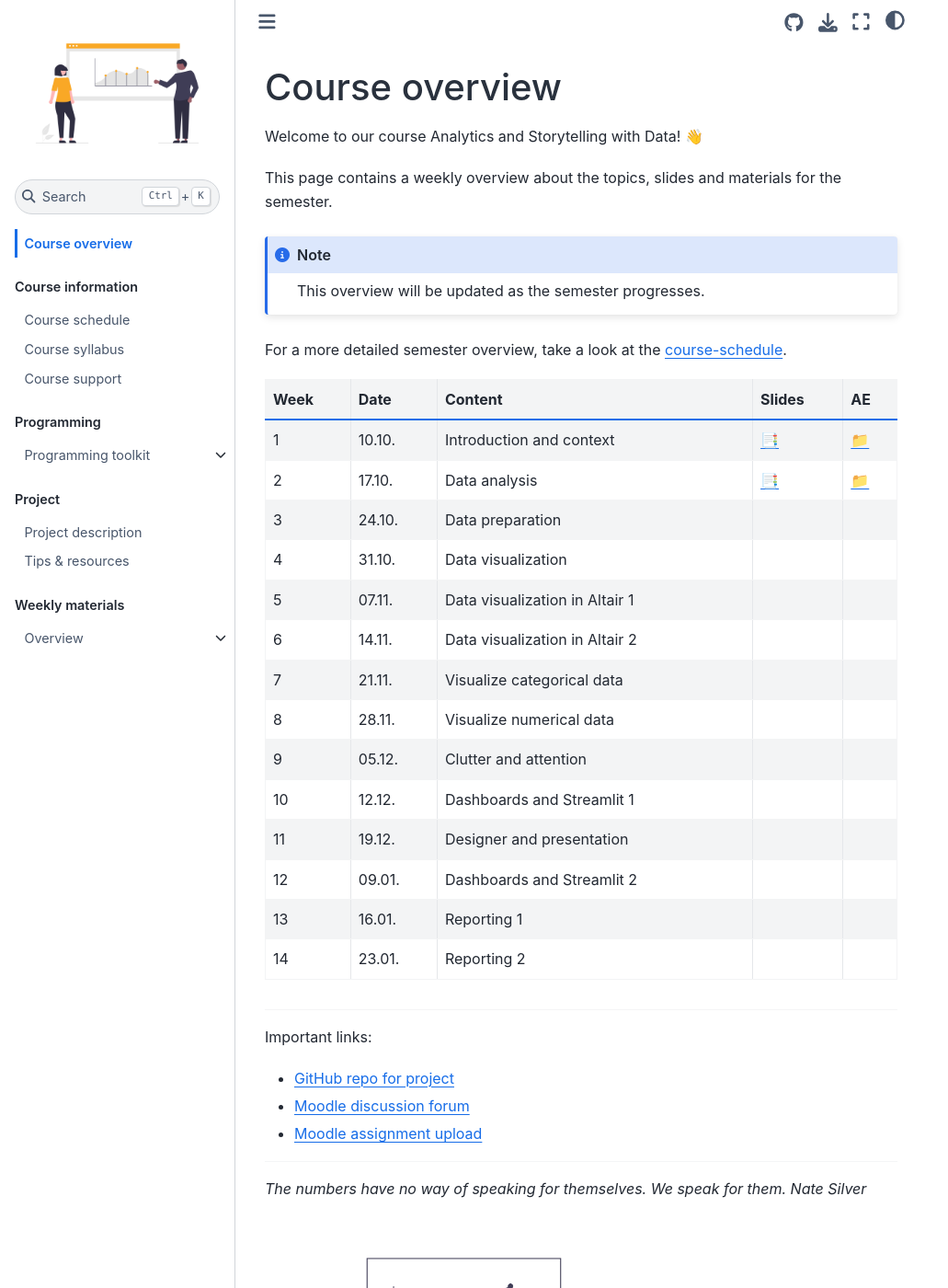
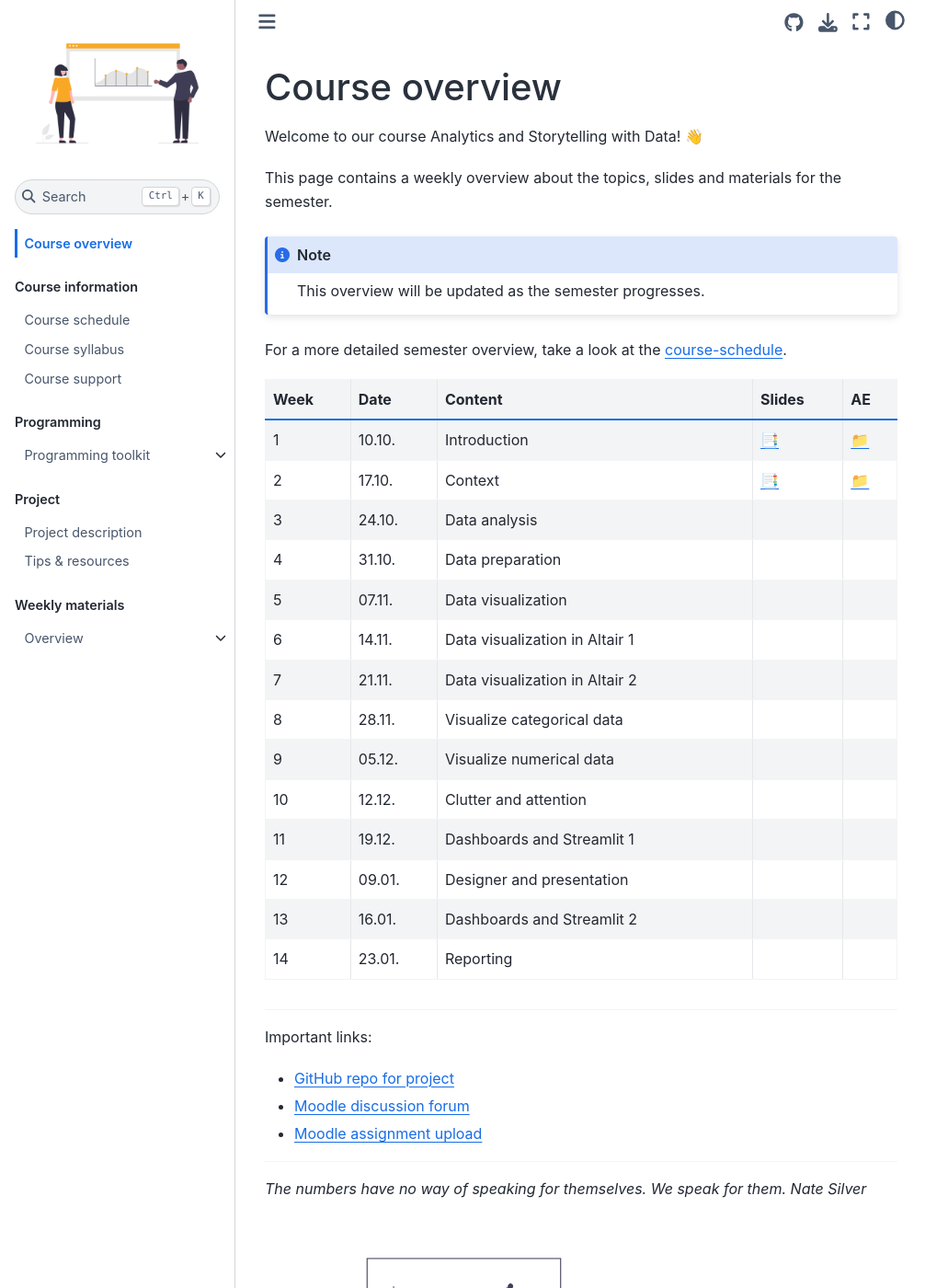
Before and after one commit to dst-ws22/website, a Jupyter Book: the page built from docs/course-overview.md, in a window 1280 px wide and 1400 px high. Shown: the whole window at 92% size, without its empty margins (0-1031 px from the left). Built offline with Jupyter Book 1.0.4 settings and Sphinx 7.4.7 and the Sphinx Book theme 1.1.4, drawn with Linux system fonts in a browser that asks for light colours; comment, search, counter and statistics services are not loaded.

Commit message:
Update course-overview.md

```diff
--- a/docs/course-overview.md
+++ b/docs/course-overview.md
@@ -13,20 +13,20 @@ For a more detailed semester overview, take a look at the [course-schedule](../d
 
 |	Week	|	Date	|	Content	|	Slides	|	AE	|
 |	---	|	---	|	---	|	---	|	---	|
-|	1	|	10.10.	|	Introduction and context	|	[📑](https://drive.google.com/file/d/1-7yiEj7gt-dsgdlUTINQb1vlib34AHug/view?usp=sharing)	|	[📁](../weeks/week1.md)	|
-|	2	|	17.10.	|	Data analysis	|	[📑](https://drive.google.com/file/d/1-4ZD7qCo5Mxfm7cRsuoIFxrfCwq7LbO9/view?usp=sharing)	|	[📁](../weeks/week2.md)	|
-|	3	|	24.10.	|	Data preparation	|		|		|
-|	4	|	31.10.	|	Data visualization	|		|		|
-|	5	|	07.11.	|	Data visualization in Altair 1	|		|		|
-|	6	|	14.11.	|	Data visualization in Altair 2	|		|		|
-|	7	|	21.11.	|	Visualize categorical data	|		|		|
-|	8	|	28.11.	|	Visualize numerical data	|		|		|
-|	9	|	05.12.	|	Clutter and attention	|		|		|
-|	10	|	12.12.	|	Dashboards and Streamlit 1	|		|		|
-|	11	|	19.12.	|	Designer and presentation	|		|		|
-|	12	|	09.01.	|	Dashboards and Streamlit 2	|		|		|
-|	13	|	16.01.	|	Reporting 1	|		|		|
-|	14	|	23.01.	|	Reporting 2	|		|		|
+|	1	|	10.10.	|	Introduction	|	[📑](https://drive.google.com/file/d/1-G_vOTJatCvM8buEmm5-iqLF-hrYtF7m/view?usp=sharing)	|	[📁](../weeks/week1.md)	|
+|	2	|	17.10.	|	Context	|	[📑](https://drive.google.com/file/d/1-J_F4l5Dfs2m4M45JWrltaKEYtL-gia2/view?usp=sharing)	|	[📁](../weeks/week2.md)	|
+|	3	|	24.10.	|	Data analysis	|		|		|
+|	4	|	31.10.	|	Data preparation	|		|		|
+|	5	|	07.11.	|	Data visualization	|		|		|
+|	6	|	14.11.	|	Data visualization in Altair 1	|		|		|
+|	7	|	21.11.	|	Data visualization in Altair 2	|		|		|
+|	8	|	28.11.	|	Visualize categorical data	|		|		|
+|	9	|	05.12.	|	Visualize numerical data	|		|		|
+|	10	|	12.12.	|	Clutter and attention	|		|		|
+|	11	|	19.12.	|	Dashboards and Streamlit 1	|		|		|
+|	12	|	09.01.	|	Designer and presentation	|		|		|
+|	13	|	16.01.	|	Dashboards and Streamlit 2	|		|		|
+|	14	|	23.01.	|	Reporting	|		|		|
 
 ---
 
```
